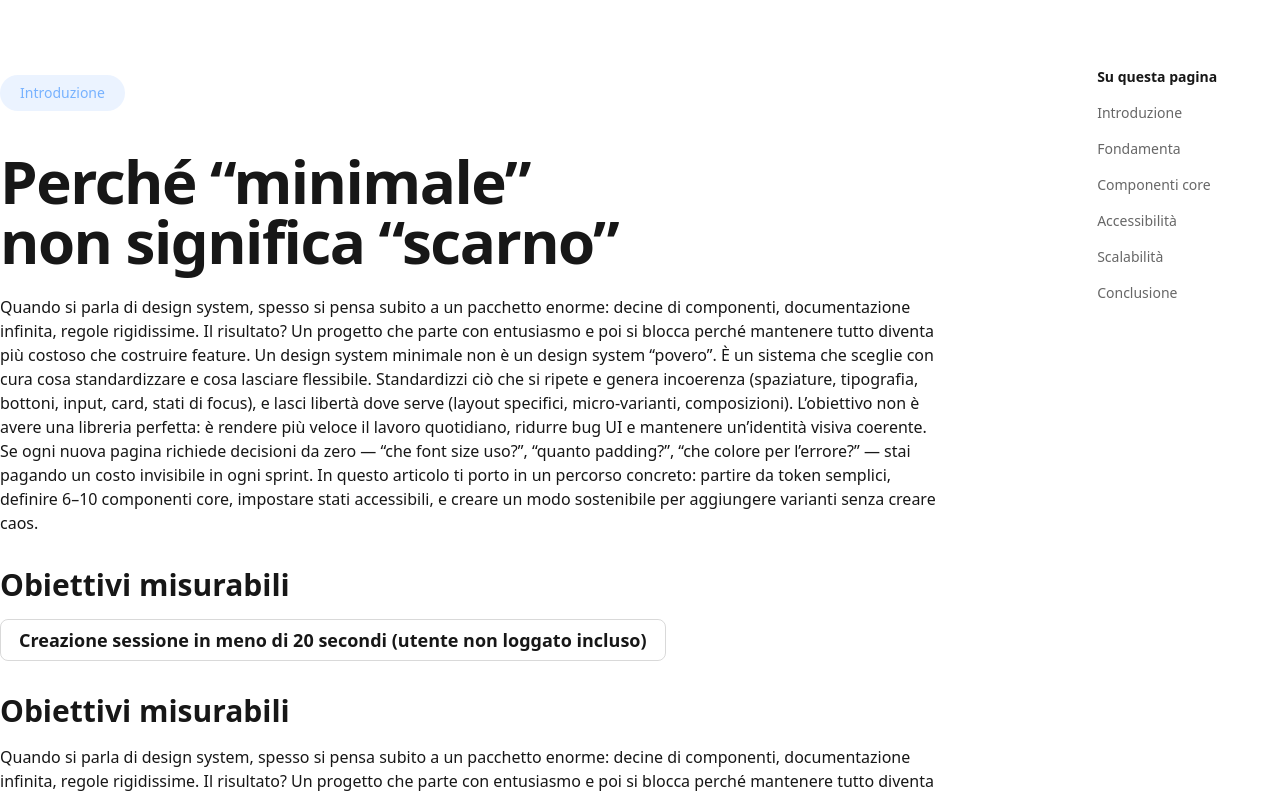
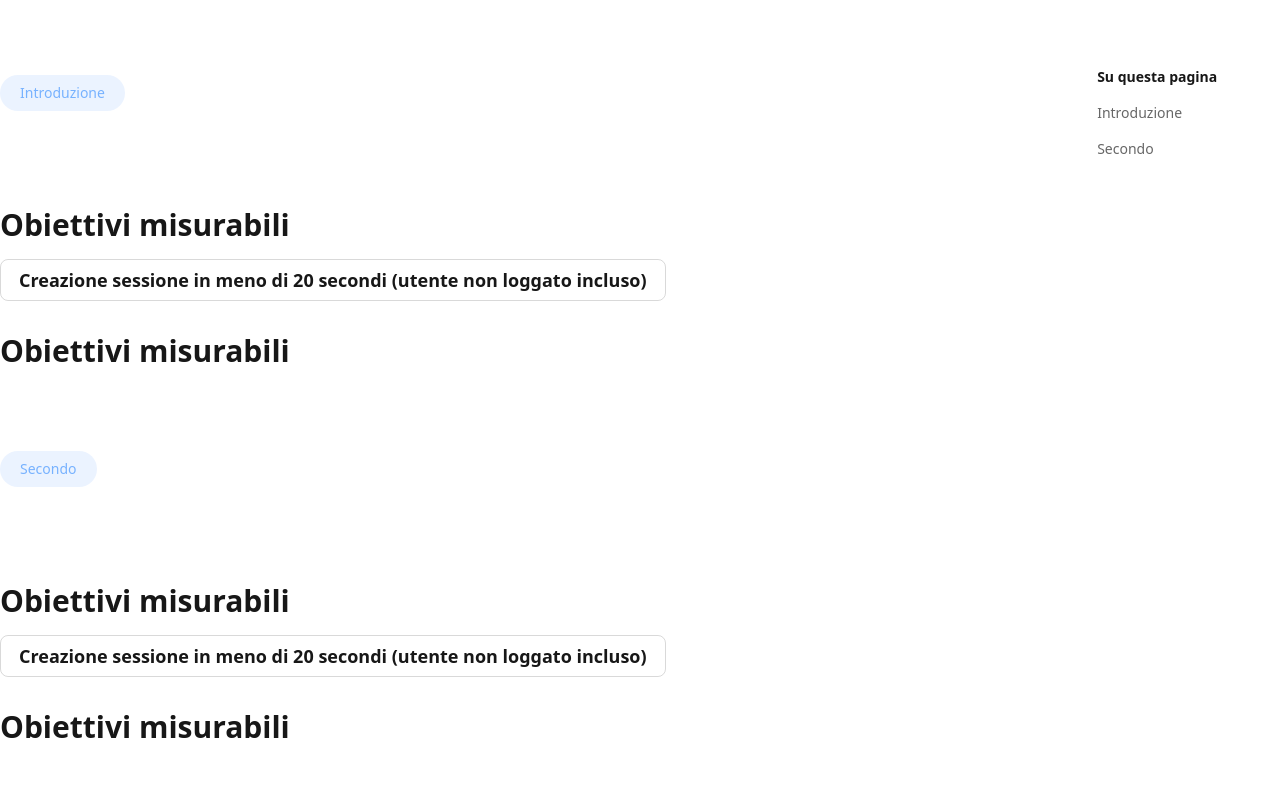
Before and after one commit to nicolocamassa/portfolio, a Next.js app: page /projects/demo-app in a window 1280 px wide. Shown: the part 1600-2393 px from the top of the page. Built offline with nearby package versions, Linux system fonts and the light colour scheme; a web font is replaced by a local one.

Commit message:
refactor: restructure blog JSON into ordered blocks

```diff
--- a/app/content/blog-pages.ts
+++ b/app/content/blog-pages.ts
@@ -1,11 +1,16 @@
 import type { HeroContent } from "../components/sections/HeroSection";
+
+type ContentBlock =
+  | { type: "image"; src: string; alt?: string; caption?: string }
+  | { type: "paragraph"; text: string }
+  | { type: "badge"; text: string }
+  | { type: "heading"; level: 1 | 2; text: string; id?: string }
+  | { type: "list"; items: string[] }
 
 type Section = {
   badge?: string;
   id: string;
-  title: string;
-  description?: string;
-  image?: { src: string; alt?: string };
+  blocks: ContentBlock[];
 };
 
 export type BlogPage = {
@@ -31,80 +36,22 @@ export const blogPages: BlogPage[] = [
       {
         badge: "Introduzione",
         id: "introduzione",
-        title: "Perché “minimale” non significa “scarno”",
-        description:
-          "Quando si parla di design system, spesso si pensa subito a un pacchetto enorme: decine di componenti, documentazione infinita, regole rigidissime. Il risultato? Un progetto che parte con entusiasmo e poi si blocca perché mantenere tutto diventa più costoso che costruire feature.\n\n"
-          + "Un design system minimale non è un design system “povero”. È un sistema che sceglie con cura cosa standardizzare e cosa lasciare flessibile. Standardizzi ciò che si ripete e genera incoerenza (spaziature, tipografia, bottoni, input, card, stati di focus), e lasci libertà dove serve (layout specifici, micro-varianti, composizioni).\n\n"
-          + "L’obiettivo non è avere una libreria perfetta: è rendere più veloce il lavoro quotidiano, ridurre bug UI e mantenere un’identità visiva coerente. Se ogni nuova pagina richiede decisioni da zero — “che font size uso?”, “quanto padding?”, “che colore per l’errore?” — stai pagando un costo invisibile in ogni sprint.\n\n"
-          + "In questo articolo ti porto in un percorso concreto: partire da token semplici, definire 6–10 componenti core, impostare stati accessibili, e creare un modo sostenibile per aggiungere varianti senza creare caos.",
-        image: {
-          src: "/images/blog/design-system/cover.png",
-          alt: "Copertina articolo: design system minimale",
-        },
+        blocks: [
+          { type: "image", src: "/path.png", alt: "Cover" },
+          { type: "paragraph", text: "1" },
+          { type: "paragraph", text: "2" },
+          { type: "heading", level: 2, text: "3"},
+        ],
       },
       {
-        badge: "Fondamenta",
-        id: "fondamenta",
-        title: "Token: la parte noiosa che ti salva la vita",
-        description:
-          "I token sono il punto di contatto tra design e codice. Sono variabili (o costanti) che rappresentano decisioni: colori, spazi, raggi, ombre, font-size. La tentazione iniziale è “poi ci penso”. Ma è proprio lì che nasce l’incoerenza.\n\n"
-          + "Parti con pochi token, davvero pochi. Esempio: una scala di spacing (2, 4, 8, 12, 16, 24, 32, 48), una scala tipografica (sm, base, lg, xl, 2xl), e una palette con ruoli (background, surface, text, muted, primary, danger). Evita di iniziare con 40 colori: spesso ti bastano 8–12 ruoli.\n\n"
-          + "La regola d’oro: token per ruolo, non per colore. Non vuoi scrivere “text-gray-700” ovunque. Vuoi “text-foreground”. Così, quando cambi tema o aggiorni brand, tocchi una volta sola. Lo stesso per border e shadow: “border-subtle”, “shadow-md”, “radius-lg”.\n\n"
-          + "Se usi Tailwind, puoi mappare i token via CSS variables e sfruttare le classi in modo coerente. Anche senza implementazione sofisticata, ti basta decidere un set ristretto e rispettarlo: la coerenza nasce dalla disciplina.",
-      },
-      {
-        badge: "Componenti core",
-        id: "componenti-core",
-        title: "I 10 componenti che coprono l’80% del lavoro",
-        description:
-          "Se devi scegliere da dove iniziare, non partire da componenti rari. Parti da quelli che userai ovunque. Un set “minimale ma potente” spesso include:\n\n"
-          + "• Button (con 2–3 varianti) e IconButton\n"
-          + "• Input, Textarea, Select (anche basic) + stati error\n"
-          + "• Card (layout base) + CardHeader/CardContent\n"
-          + "• Badge/Tag (per label e status)\n"
-          + "• Modal/Sheet (una sola, ben fatta)\n"
-          + "• Tabs (semplici)\n"
-          + "• Toast/Alert\n"
-          + "• Table (minima) o ListRow (se l’app è list-centric)\n\n"
-          + "Il trucco è definire un’API coerente. Ad esempio, per Button: `variant`, `size`, `disabled`, `loading`. Non creare 12 varianti: creane poche e componi il resto.\n\n"
-          + "Una pratica utile: ogni componente deve avere una “base” neutra e una manciata di varianti. Se ti accorgi che la variante “marketing-glow-super” esiste solo in una pagina, probabilmente non è una variante: è una customizzazione locale.\n\n"
-          + "Infine: cura i micro-dettagli. Stati hover e focus, spacing del testo, allineamento delle icone. Sono quelle cose che non noti quando sono fatte bene, ma che rendono tutto più ‘professionale’ quando sono consistenti.",
-      },
-      {
-        badge: "Accessibilità",
-        id: "accessibilita",
-        title: "Focus, aria e contrasti: non sono “extra”",
-        description:
-          "L’accessibilità non è un check finale, è una proprietà del sistema. Se i tuoi componenti base sono accessibili, tutto il prodotto migliora senza sforzo.\n\n"
-          + "Inizia dallo stato di focus: deve essere sempre visibile e coerente. Non affidarti solo a un cambio colore leggero. Usa un outline o ring netto. Poi cura i contrasti: testo su surface, testo su primary, placeholder, e soprattutto error state.\n\n"
-          + "Per componenti come Modal, Dropdown, Tabs: attenzione a focus trapping, gestione ESC, aria-label, aria-expanded e ruoli corretti. Se stai usando librerie come Radix (o shadcn/ui), sfruttale: sono pensate proprio per evitare problemi tipici.\n\n"
-          + "Una regola pratica: se la UI si usa bene da tastiera, spesso è già a buon punto. Prova: Tab, Shift+Tab, Enter, Esc. Se ti incastri, anche l’utente si incastrerà.\n\n"
-          + "Il vantaggio di fare questo nel design system è che risolvi una volta sola. Non vuoi inseguire bug di focus in 20 pagine diverse.",
-      },
-      {
-        badge: "Scalabilità",
-        id: "scalabilita",
-        title: "Come evitare l’esplosione delle varianti",
-        description:
-          "Il problema numero uno dei design system che crescono è l’esplosione delle varianti: Button con 9 colori, 7 size, 4 shape, 5 shadow. Diventa ingestibile.\n\n"
-          + "Il modo più semplice per evitarlo è separare: (1) varianti “di ruolo” (primary, secondary, ghost) e (2) combinazioni “di contesto” (es. su sfondo scuro) che devono vivere a livello di layout, non dentro il componente.\n\n"
-          + "In pratica: se vuoi un Button “inverted”, chiediti se è una variante globale o solo un caso in una hero. Spesso basta cambiare il container (background + text tokens) e il Button si adatta.\n\n"
-          + "Quando una nuova richiesta arriva, fai una domanda: ‘questa scelta si ripeterà almeno 3 volte?’ Se no, probabilmente è un caso locale.\n\n"
-          + "E documenta le decisioni: non serve un sito enorme. Bastano esempi e note nel repo: “questo è primary, questo è secondary, ecco quando usare ghost”.",
-      },
-      {
-        badge: "Conclusione",
-        id: "conclusione",
-        title: "Un sistema leggero, ma con regole chiare",
-        description:
-          "Un buon design system minimale ha una qualità speciale: non lo senti. Le scelte sono già lì, quindi tu puoi concentrarti sul prodotto.\n\n"
-          + "Se dovessi riassumere in 5 punti:\n"
-          + "1) Definisci token per ruolo e una scala di spacing/typo.\n"
-          + "2) Costruisci pochi componenti core, super curati.\n"
-          + "3) Accessibilità come default: focus, keyboard, aria.\n"
-          + "4) Poche varianti globali, il resto è composizione.\n"
-          + "5) Aggiungi solo ciò che si ripete davvero.\n\n"
-          + "Il risultato è (quasi sempre) meno codice, meno decision fatigue e una UI più coerente. E soprattutto: una base che cresce con te invece di rallentarti.",
+        badge: "Secondo",
+        id: "secondo",
+        blocks: [
+          { type: "paragraph", text: "1" },
+          { type: "image", src: "/path.png", alt: "Cover" },
+          { type: "heading", level: 2, text: "3"},
+          { type: "paragraph", text: "2" },
+        ],
       },
     ],
   },
```
